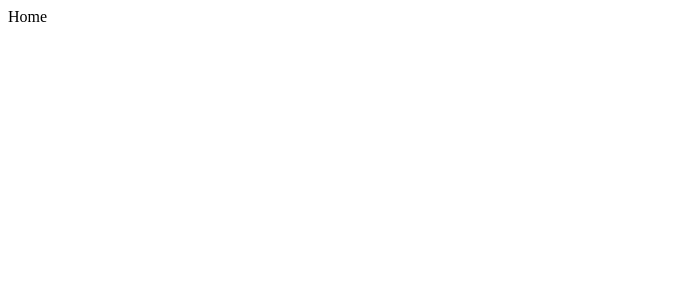
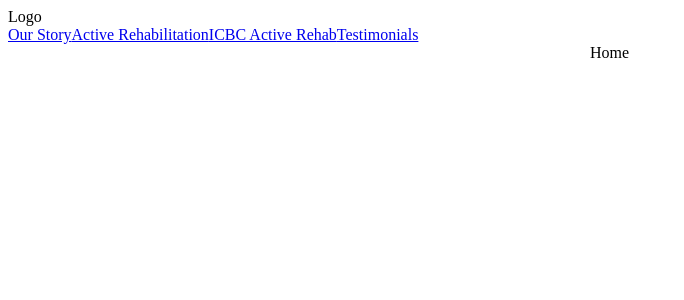
Before and after one commit to matt-baillie/kin-on-the-go, a React (Create React App) app: page / in a window 1280 px wide. Shown: the top 300 px of the page, without its empty margins (0-684 px from the left). Built offline with nearby package versions, Linux system fonts and the light colour scheme.

Commit message:
Header component wireframe

```diff
--- a/src/App.tsx
+++ b/src/App.tsx
@@ -3,18 +3,20 @@ import { Routes, BrowserRouter, Route } from "react-router-dom";
 import Home from "./pages/Home";
 import ActiveRehab from "./pages/ActiveRehab";
 import Contact from "./pages/Contact";
-import About from "./pages/About";
+import OurStory from "./pages/OurStory";
 import ICBCActive from "./pages/ICBCActive";
 import Testimonials from "./pages/Testimonials";
+import { Header } from "./components/Header";
 
 function App() {
   return (
     <div className="App">
       <BrowserRouter>
+        <Header />
         <Routes>
           <Route path="/" element={<Home />} />
           <Route path="/active-rehabilitation" element={<ActiveRehab />} />
-          <Route path="/about" element={<About />} />
+          <Route path="/our-story" element={<OurStory />} />
           <Route path="/icbc" element={<ICBCActive />} />
           <Route path="/testimonials" element={<Testimonials />} />
           <Route path="/contact" element={<Contact />} />
--- /dev/null
+++ b/src/components/Container.styled.js
@@ -0,0 +1,8 @@
+import styled from "styled-components";
+
+export const Container = styled.div`
+  width: 100px;
+  max-width: 100px;
+  padding: 0 20px;
+  margin: 0 auto;
+`;
--- /dev/null
+++ b/src/components/Header.tsx
@@ -0,0 +1,18 @@
+import React from "react";
+import { Link } from "react-router-dom";
+import styled from "styled-components";
+
+export const Header = () => {
+  return (
+    <header>
+      <div>Logo</div>
+      <div>
+        <Link to="/our-story">Our Story</Link>
+        <Link to="/active-rehabilitation">Active Rehabilitation</Link>
+        <Link to="/icbc">ICBC Active Rehab</Link>
+        <Link to="/testimonials">Testimonials</Link>
+      </div>
+      <div></div>
+    </header>
+  );
+};
--- a/src/pages/About.tsx
+++ /dev/null
@@ -1,7 +0,0 @@
-import React from "react";
-
-const About = () => {
-  return <div>About</div>;
-};
-
-export default About;
--- a/src/pages/Home.tsx
+++ b/src/pages/Home.tsx
@@ -1,7 +1,8 @@
 import React from "react";
+import { Container } from "../components/Container.styled";
 
 const Home = () => {
-  return <div>Home</div>;
+  return <Container>Home</Container>;
 };
 
 export default Home;
--- /dev/null
+++ b/src/pages/OurStory.tsx
@@ -0,0 +1,7 @@
+import React from "react";
+
+const OurStory = () => {
+  return <div>Our Story</div>;
+};
+
+export default OurStory;
```
